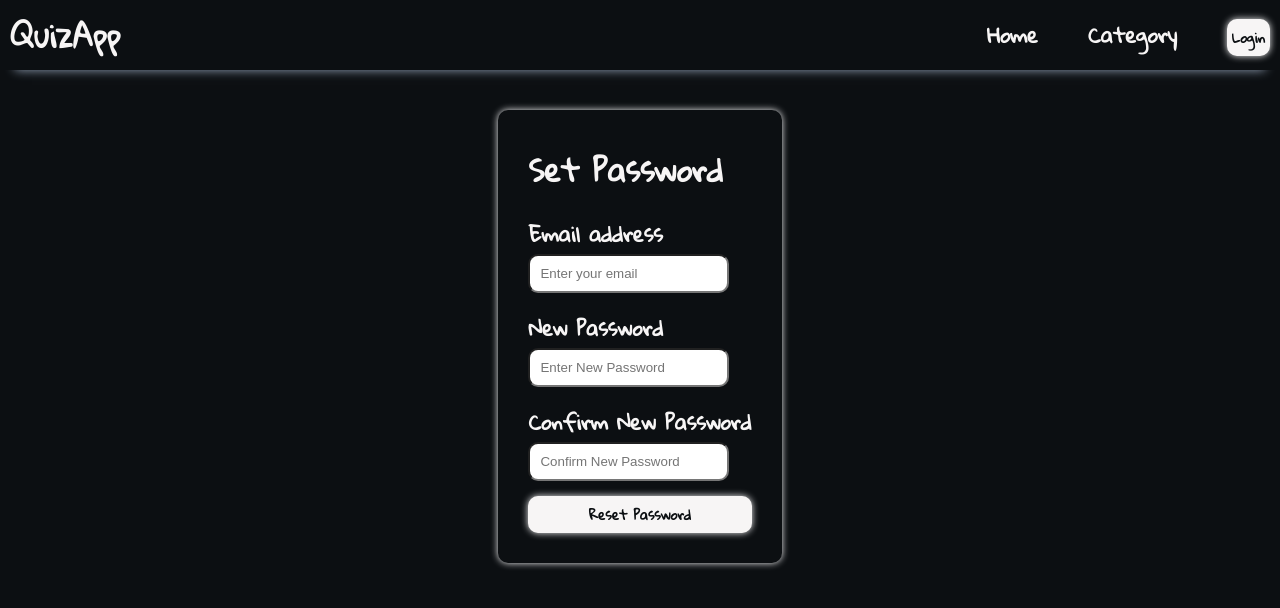
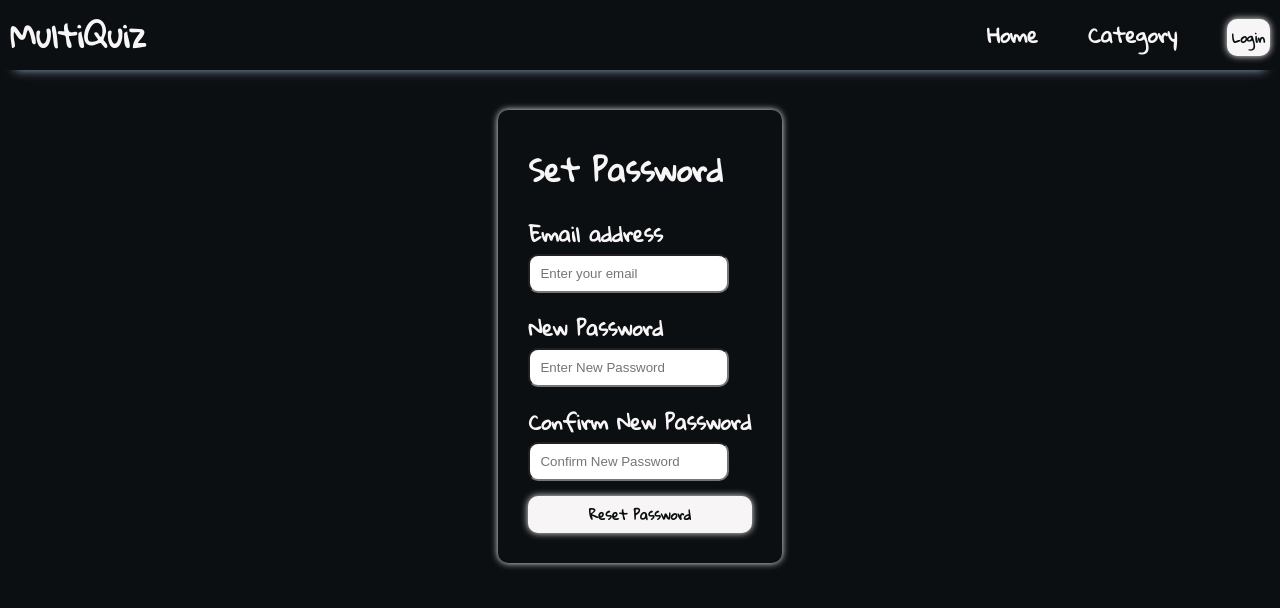
Before and after one commit to NamrataRaikwar2002/quiz-mini-app, a plain HTML site: page forgotPassword/forgotPassword.html in a window 1280 px wide. Drawn offline with Linux system fonts and the light colour scheme.

Commit message:
refactor: quiz name and title

```diff
--- a/forgotPassword/forgotPassword.html
+++ b/forgotPassword/forgotPassword.html
@@ -13,7 +13,7 @@
 
     <main class="forgot_password_page">
         <nav class="navbar">
-            <h1>QuizApp </h1>
+            <h1>MultiQuiz</h1>
             <aside class="nav_rightside">
                 <a href="/index.html" class="nav_link">Home</a>
                 <a href="/category/category.html" class="nav_link">Category</a>
```
Also changed, not shown: Authentication/login/login.html (+1 -1 lines).
